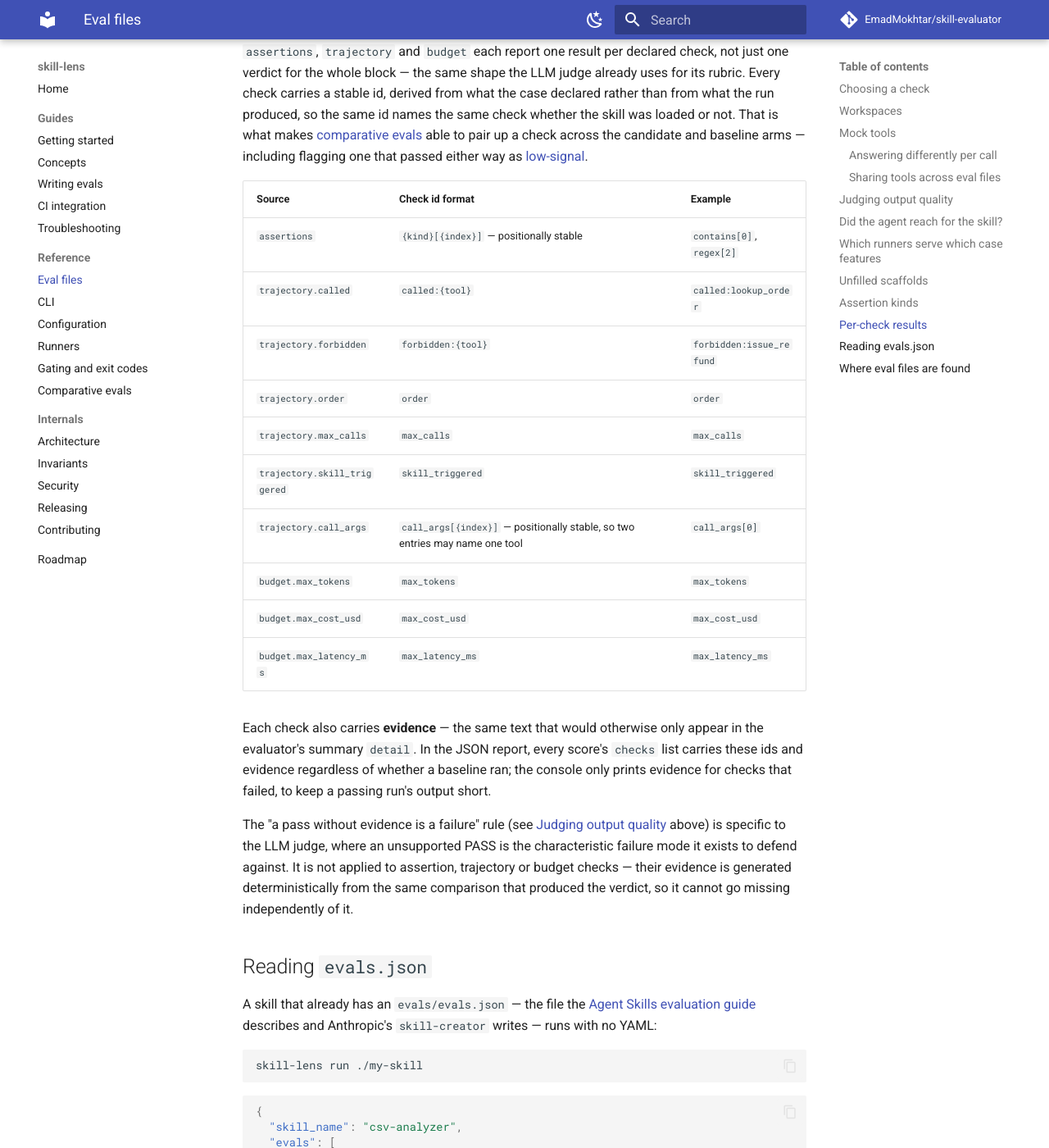
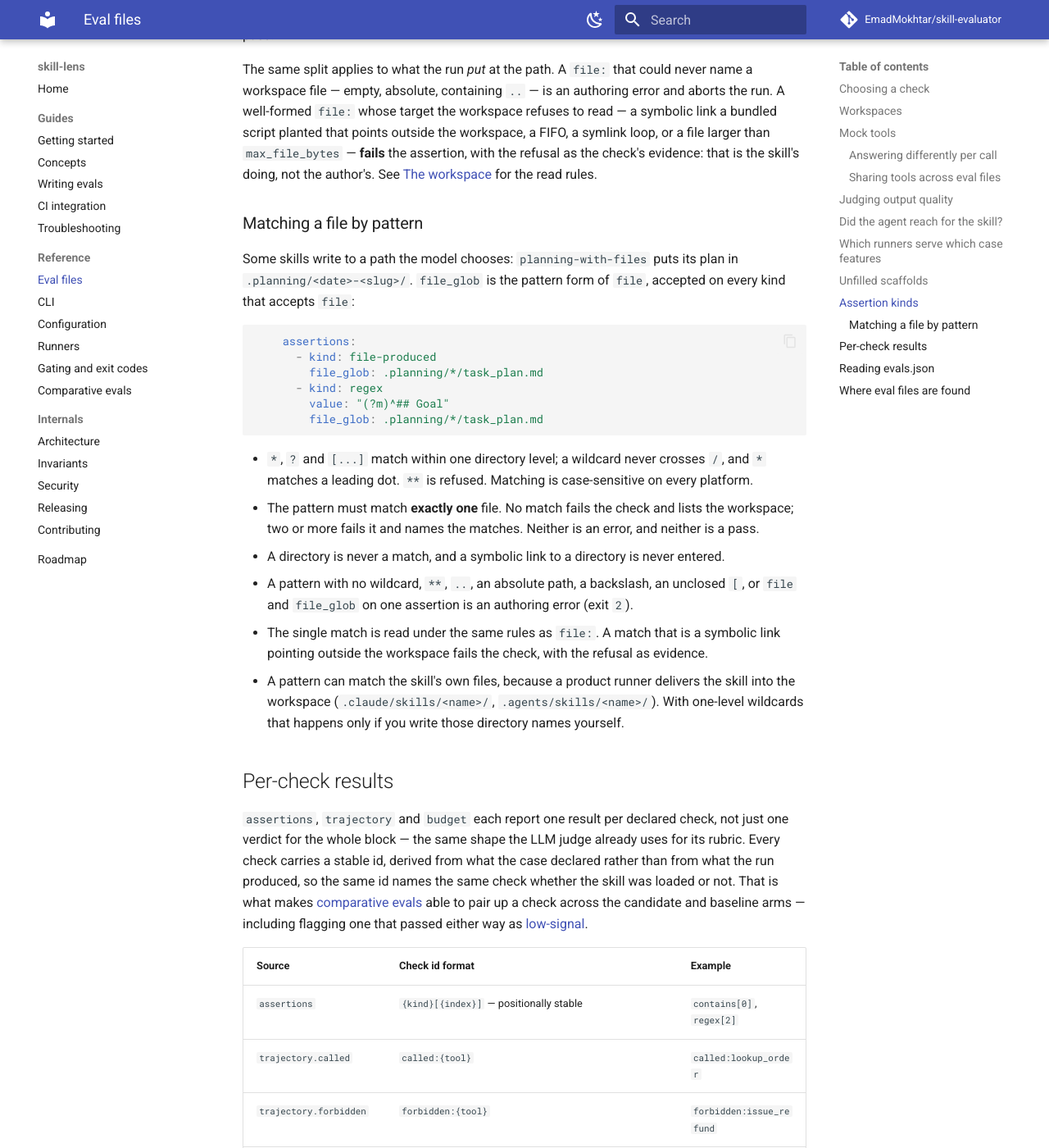
Before and after one commit to EmadMokhtar/skill-evaluator, an MkDocs documentation site: the page built from docs/eval-files.md, in a window 1280 px wide and 1400 px high, scrolled down 12002 px. Shown: the whole window at 82% size. Built offline with MkDocs 1.6.1 and Material for MkDocs 9.7.7, drawn with Linux system fonts in a browser that asks for light colours; comment, search, counter and statistics services are not loaded; some of the changed text lies outside the part shown.

Commit message:
docs: document file_glob and its two invariants
Co-Authored-By: Claude Opus 5.5 <noreply@anthropic.com>

````diff
--- a/docs/eval-files.md
+++ b/docs/eval-files.md
@@ -376,6 +376,22 @@ gave it, but the content itself is read as data, never as instructions, even one
 like it is trying to talk to the judge. `artifacts` on a case with no `workspace:` block, or
 naming a file no case could ever produce, is an authoring error.
 
+An entry may be a pattern instead of a path, under the same exactly-one rule as
+[`file_glob`](#matching-a-file-by-pattern):
+
+```yaml
+    judge:
+      artifacts:
+        - glob: .planning/*/progress.md
+      rubric:
+        - progress.md has an entry for this session
+```
+
+The judge sees the artifact under its pattern. The path the agent chose never enters the
+prompt. No match is shown as `(not produced)`; several as
+`(matched N files; exactly one is required)`. The same text as a path and as a glob in one
+list is an authoring error.
+
 Judging costs money, so it is opted into explicitly with `judge = "pydantic-ai"` (or
 `"langchain"`, or an installed product — `"copilot"`, `"claude-code"`, `"cli"` — which
 needs no API key, but spends the product's own quota) in
@@ -505,6 +521,35 @@ file larger than `max_file_bytes` — **fails** the assertion, with the refusal
 check's evidence: that is the skill's doing, not the author's. See
 [The workspace](runners.md#the-workspace) for the read rules.
 
+### Matching a file by pattern
+
+Some skills write to a path the model chooses: `planning-with-files` puts its plan in
+`.planning/<date>-<slug>/`. `file_glob` is the pattern form of `file`, accepted on every
+kind that accepts `file`:
+
+```yaml
+    assertions:
+      - kind: file-produced
+        file_glob: .planning/*/task_plan.md
+      - kind: regex
+        value: "(?m)^## Goal"
+        file_glob: .planning/*/task_plan.md
+```
+
+- `*`, `?` and `[...]` match within one directory level; a wildcard never crosses `/`, and
+  `*` matches a leading dot. `**` is refused. Matching is case-sensitive on every platform.
+- The pattern must match **exactly one** file. No match fails the check and lists the
+  workspace; two or more fails it and names the matches. Neither is an error, and neither
+  is a pass.
+- A directory is never a match, and a symbolic link to a directory is never entered.
+- A pattern with no wildcard, `**`, `..`, an absolute path, a backslash, an unclosed `[`,
+  or `file` and `file_glob` on one assertion is an authoring error (exit `2`).
+- The single match is read under the same rules as `file:`. A match that is a symbolic
+  link pointing outside the workspace fails the check, with the refusal as evidence.
+- A pattern can match the skill's own files, because a product runner delivers the skill
+  into the workspace (`.claude/skills/<name>/`, `.agents/skills/<name>/`). With one-level
+  wildcards that happens only if you write those directory names yourself.
+
 ## Per-check results
 
 `assertions`, `trajectory` and `budget` each report one result per declared check, not just
````
Also changed, not shown: CLAUDE.md (+7 -0 lines), docs/invariants.md (+18 -0 lines), plugins/skill-lens/skills/writing-skill-evals/references/eval-file-syntax.md (+9 -0 lines), 1 other file.
